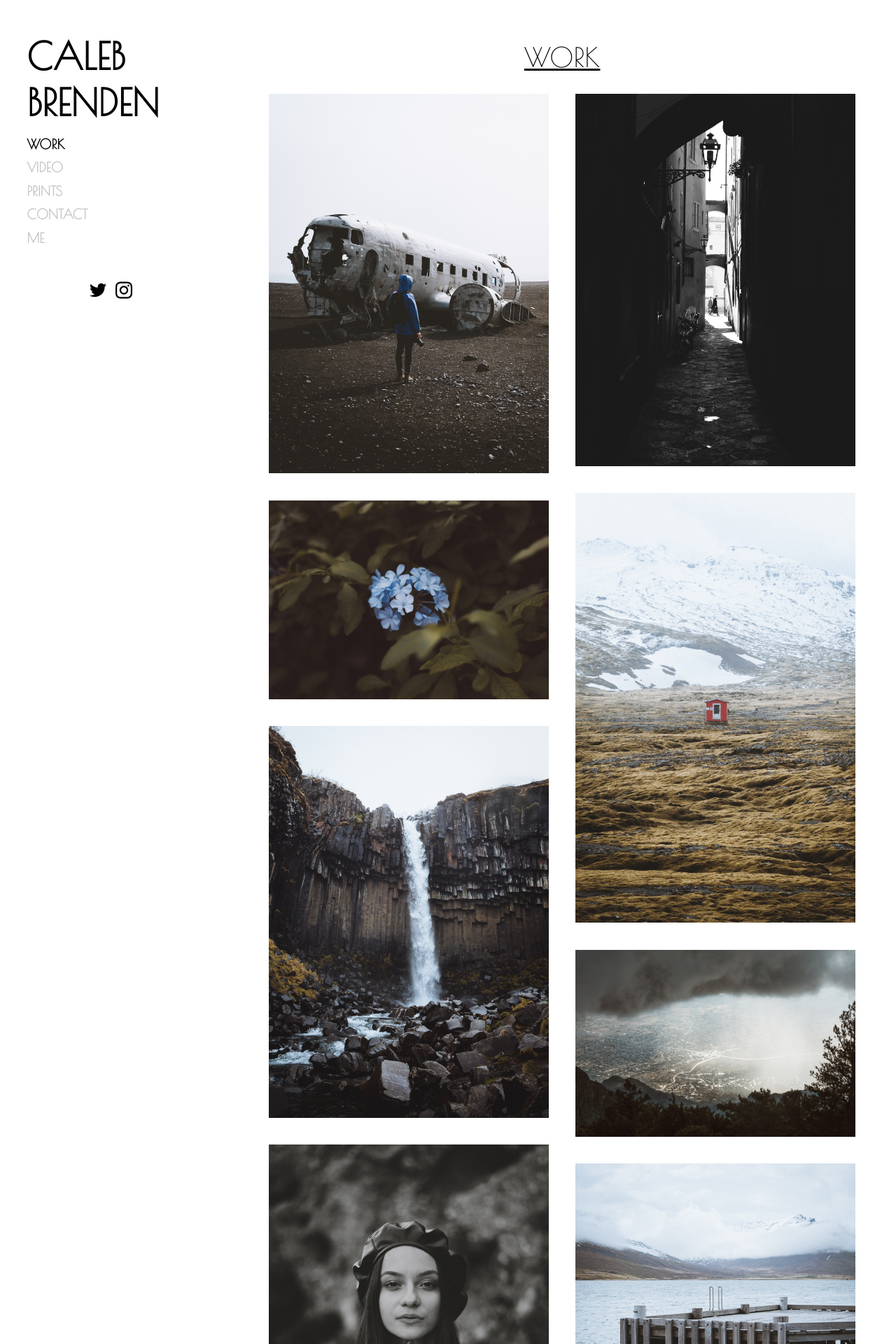
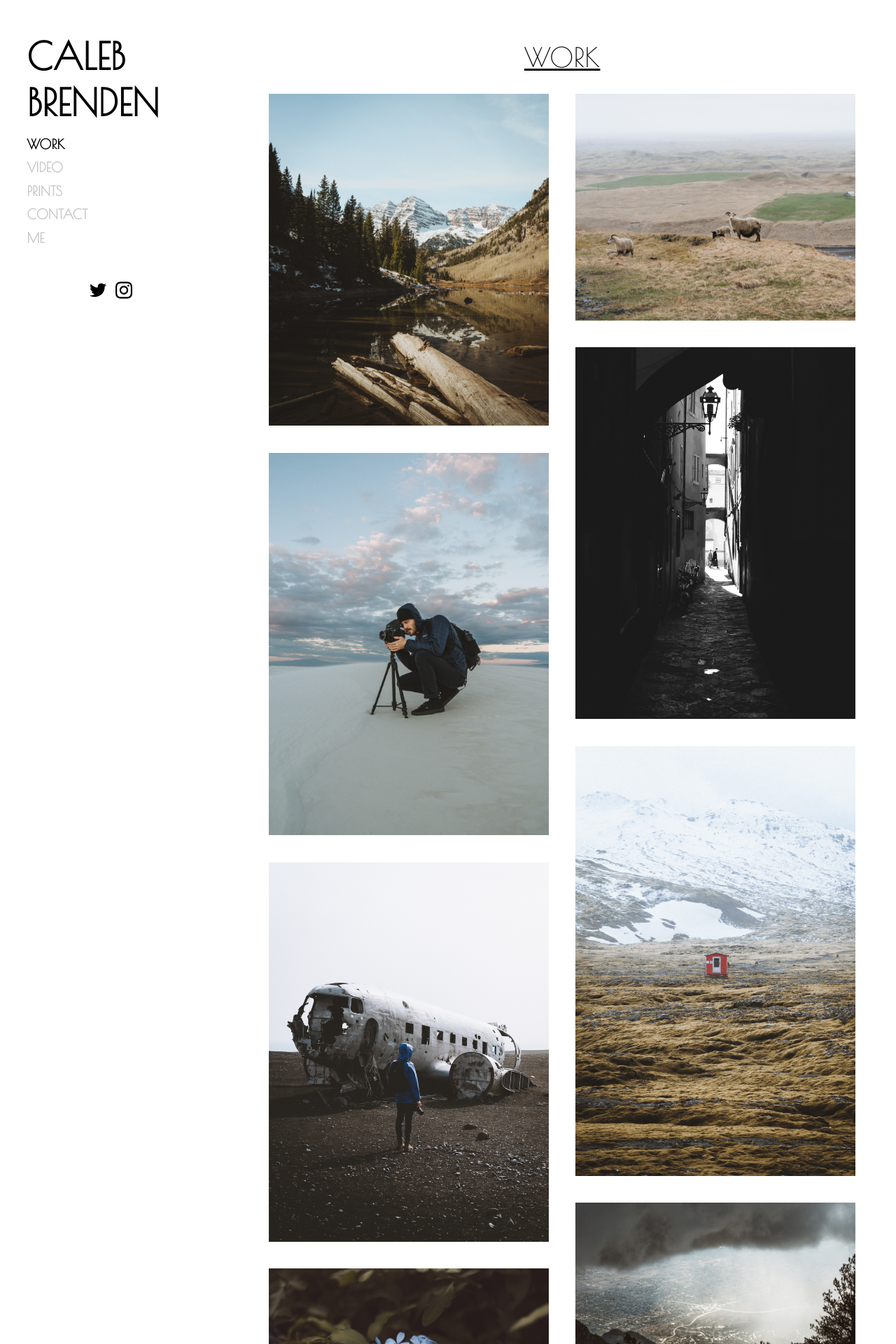
Before and after one commit to calebbrenden/my-site, a Jekyll site: the page built from index.html, in a window 1280 px wide. Shown: the top 1920 px of the page at 70% size. Built offline with Jekyll 4.4.1, drawn with Linux system fonts in a browser that asks for light colours.

Commit message:
added four photos

```diff
--- a/index.html
+++ b/index.html
@@ -45,8 +45,11 @@
 <!-- masonry gallery -->
 <h1 class="page-title homepage-title">WORK</h1>
 <section id="photos">
+  <img src="{{ site.baseurl }}/images/samples/aspen.jpg" alt="aspen">
+  <img src="{{ site.baseurl }}/images/samples/daniel-white-sands.jpg" alt="daniel white sands">
   <img src="{{ site.baseurl }}/images/samples/iceland-plane.jpg" alt="iceland plane">
   <img src="{{ site.baseurl }}/images/samples/gibraltar-flowers.jpg" alt="gibraltar flowers">
+  <img src="{{ site.baseurl }}/images/samples/milky-way.jpg" alt="milky way">
   <img src="{{ site.baseurl }}/images/samples/iceland-waterfall.jpg" alt="iceland waterfall">
   <img src="{{ site.baseurl }}/images/samples/zofia-nerja.jpg" alt="zofia-nerja">
   <img src="{{ site.baseurl }}/images/samples/canar-flowers.jpg" alt="canar flowers">
@@ -60,4 +63,5 @@
   <img src="{{ site.baseurl }}/images/samples/daniel-iceland-waterfall.jpg" alt="iceland waterfall">
   <img src="{{ site.baseurl }}/images/samples/nat-over-city.jpg" alt="nat over city">
   <img src="{{ site.baseurl }}/images/samples/daniel-boats.jpg" alt="daniel boats">
+  <img src="{{ site.baseurl }}/images/samples/river-milky-way.jpg" alt="river milky way">
 </section>
```
